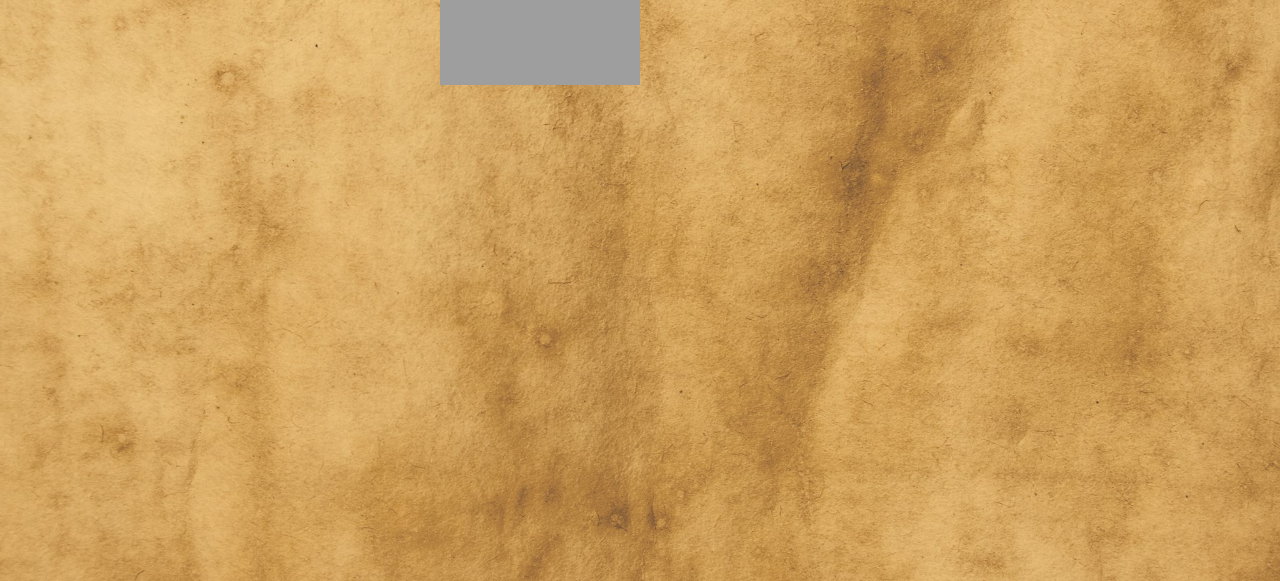
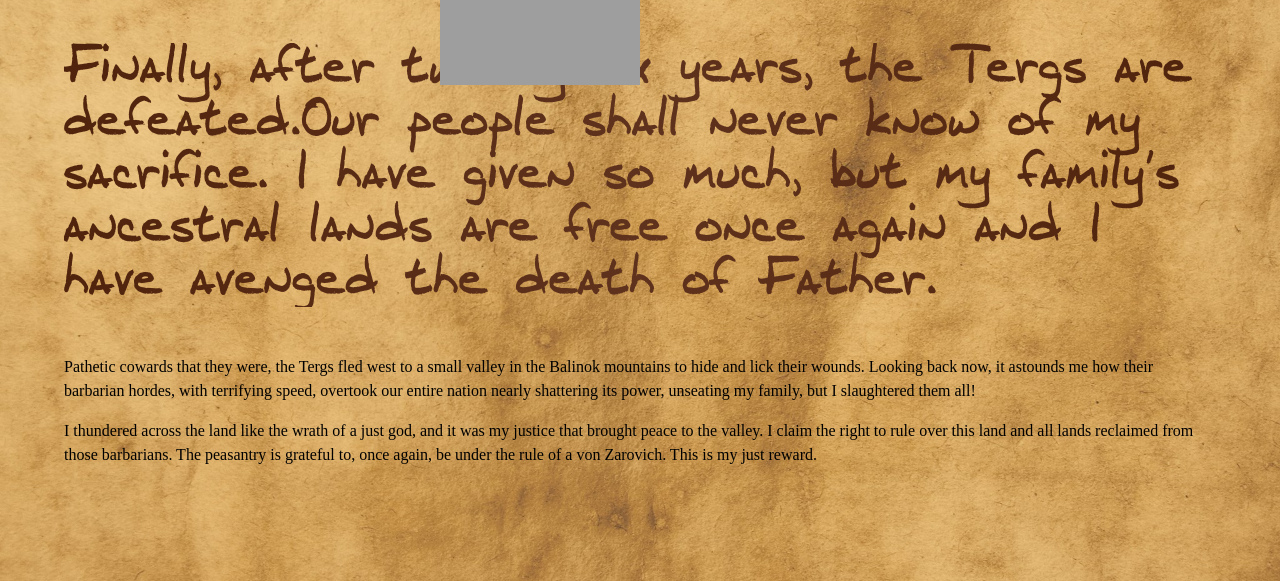
Before and after one commit to Jonfor/journal, a plain HTML site: page index.html in a window 1280 px wide. Shown: the part 219-800 px from the top of the page. Drawn offline with Linux system fonts and the light colour scheme; grey boxes are pictures that could not be loaded.

Commit message:
Test first journal entry

```diff
--- a/index.html
+++ b/index.html
@@ -7,14 +7,41 @@
         <link href="index.css" type="text/css" rel="stylesheet">
     </head>
     <body>
-<p class="title text">Introduction <span class="date text">10/6/2017</span></p>
+        <p class="title text">Introduction <span class="date text">347 Fall</span></p>
         <p class="text body-text light-fade-1">
         </p>
         <p class="text body-text light-fade-1">
         </p>
         <img class="bloodstain-1" height="160" width="200"
-     src="http://www.stickpng.com/assets/images/580b585b2edbce24c47b294d.png">
+             src="https://www.stickpng.com/assets/images/580b585b2edbce24c47b294d.png">
         <p class="text body-text light-fade-1">
+            Finally, after twenty-six years, the Tergs
+            are defeated.Our people shall never
+            know of my sacrifice. I have given so
+            much, but my family’s ancestral lands
+            are free once again and I have avenged
+            the death of Father.
+        </p>
+        <p>
+            Pathetic cowards that they were, the
+            Tergs fled west to a small valley in the
+            Balinok mountains to hide and lick their
+            wounds. Looking back now, it astounds
+            me how their barbarian hordes, with
+            terrifying speed, overtook our entire
+            nation nearly shattering its power,
+            unseating my family, but I slaughtered
+            them all!
+        </p>
+        <p>
+            I thundered across the land like the
+            wrath of a just god, and it was my justice
+            that brought peace to the valley. I claim
+            the right to rule over this land and all
+            lands reclaimed from those barbarians.
+            The peasantry is grateful to, once again,
+            be under the rule of a von Zarovich. This
+            is my just reward.
         </p>
     </body>
 </html>
```
Lines whose indentation alone changed are shown as unchanged.
